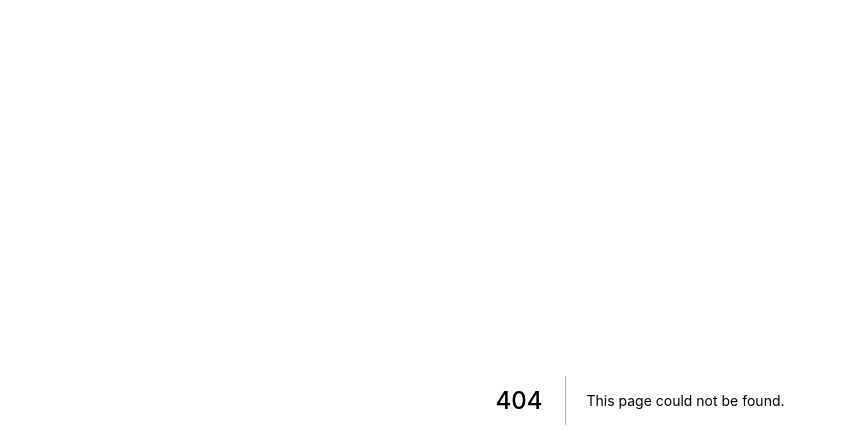
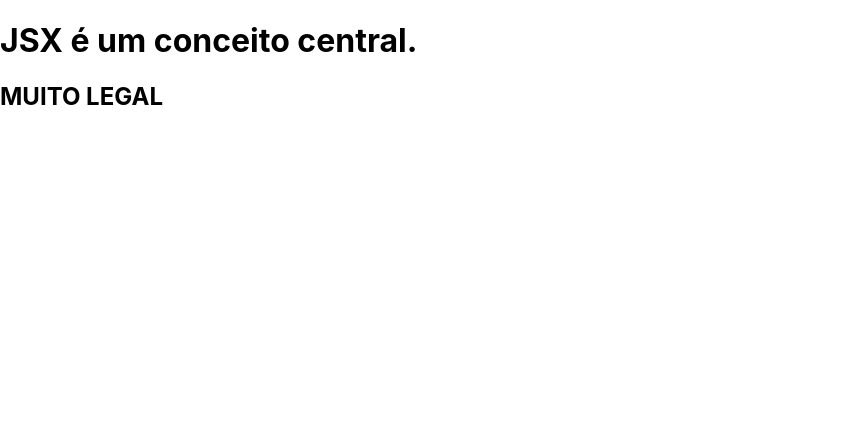
Before and after one commit to jpvieirah/React-Projeto-Cadastro, a Next.js app in the folder fundamentos/: page /jsx in a window 1280 px wide. Before the commit this address had no page. Shown: the top 448 px of the page, without its empty margins (0-846 px from the left). Built offline with nearby package versions, Linux system fonts and the light colour scheme.

Commit message:
Integração JavaScript/JSX

```diff
--- /dev/null
+++ b/fundamentos/src/pages/jsx.jsx
@@ -0,0 +1,16 @@
+export default function Jsx() {
+
+
+    const titulo =  <h1>JSX é um conceito central.</h1>
+
+    function subtitulo() {
+        return <h2>{"Muito legal".toUpperCase() }</h2>
+    }
+
+    return (
+        <div>
+            {titulo}
+            {subtitulo()}
+        </div>
+    )
+}
```
Also changed, not shown: fundamentos/src/pages/index.jsx (+6 -1 lines).
